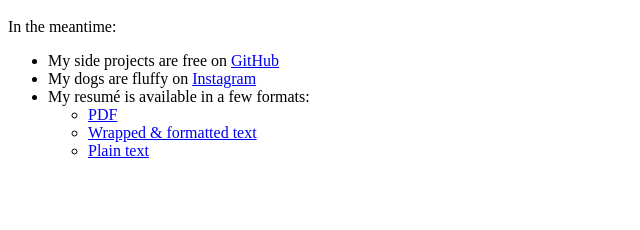
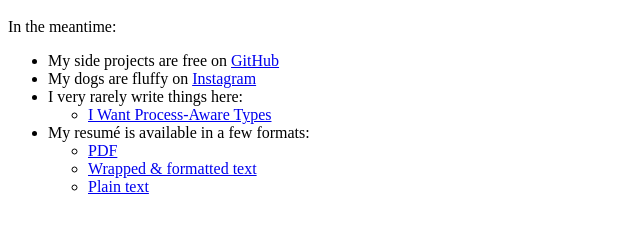
Before and after one commit to sjbarag/sean.barag.org, a plain HTML site: page index.html in a window 1280 px wide. Shown: the part 48-278 px from the top of the page, without its empty margins (0-640 px from the left). Drawn offline with Linux system fonts and the light colour scheme.

Commit message:
index: link to writing/process-aware-types from main page

```diff
--- a/index.html
+++ b/index.html
@@ -13,6 +13,14 @@
       </li>
       <li>
         My dogs are fluffy on <a href="https://www.instagram.com/zipper_and_zoe_adventures">Instagram</a>
+      </li>
+      <li>
+        I very rarely write things here:
+        <ul>
+          <li>
+            <a href="/writing/process-aware-types.html">I Want Process-Aware Types</a>
+          </li>
+        </ul>
       </li>
       <li>
         My resumé is available in a few formats:
```
